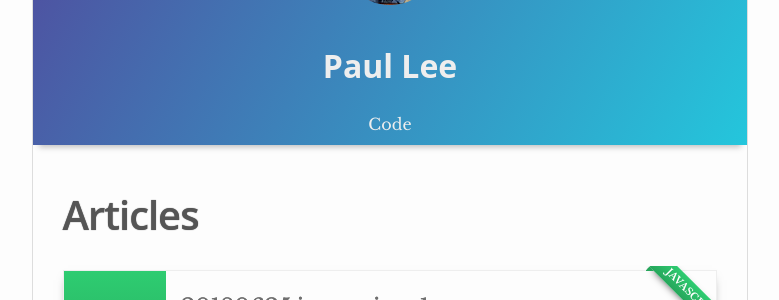
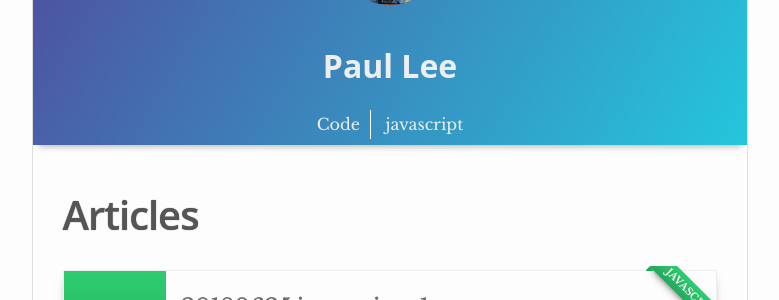
Before and after one commit to sharu725/ashwath, a Jekyll site: the page built from index.html, in a window 1280 px wide. Shown: the part 164-464 px from the top of the page, without its empty margins (250-1029 px from the left). Built offline with Jekyll 4.4.1, drawn with Linux system fonts in a browser that asks for light colours.

Commit message:
Add codeSource about 'Menu'-javascript

```diff
--- a/_includes/header.html
+++ b/_includes/header.html
@@ -14,6 +14,7 @@
 </div>
 <div class="menu-category">
 <div class="menu-item"><a class="{% if page.url == '/code/' %}active{% endif %}  menu-link" href="{{site.baseurl}}/code/">Code</a></div>
+<div class="menu-item"><a class="{% if page.url == '/javascript/' %}active{% endif %}  menu-link" href="{{site.baseurl}}/javascript/">javascript</a></div>
 </div>
 </div>
 </header>
```
